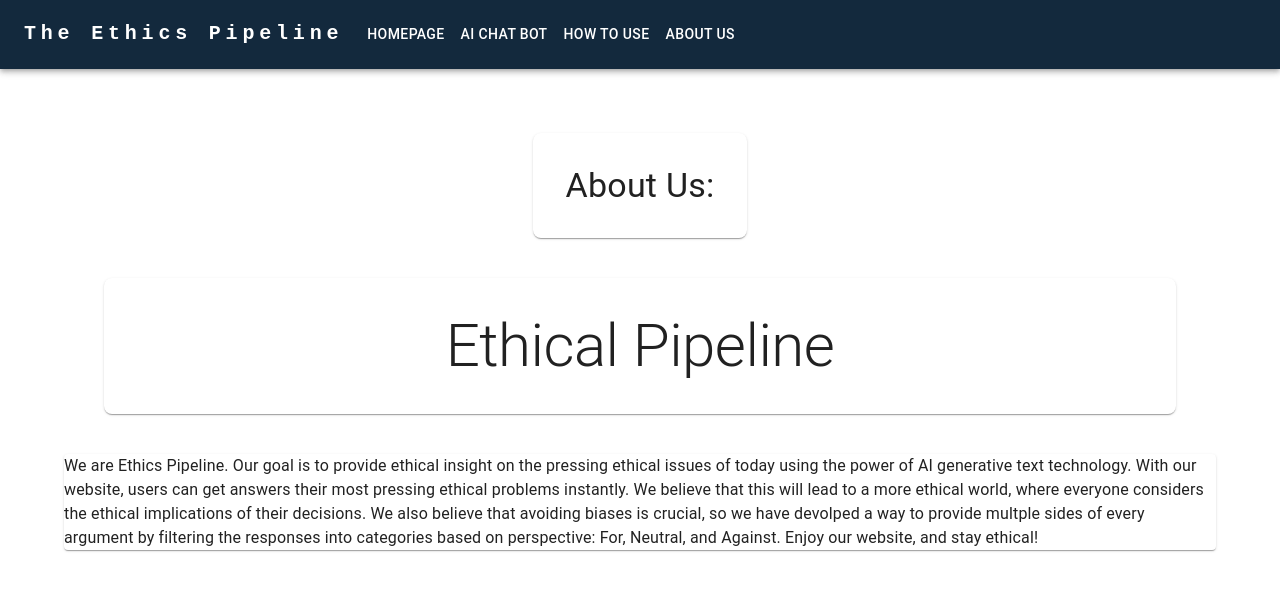
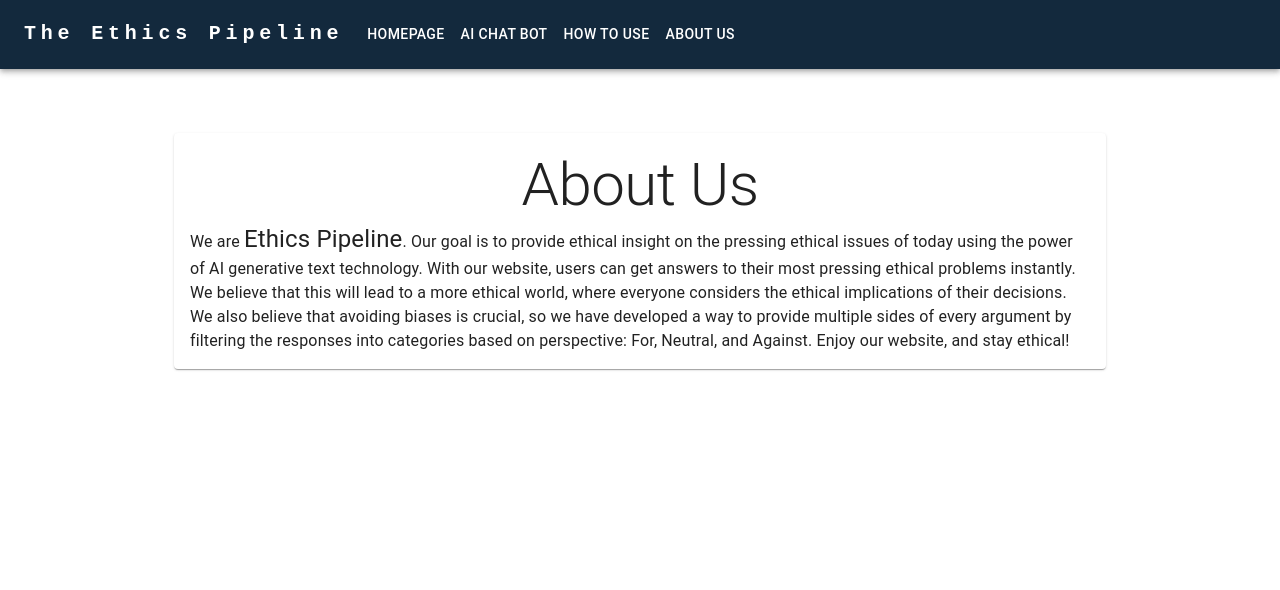
Before and after one commit to bwyma1/ai-text-app, a React (Create React App) app in the folder frontend/: page /aboutus in a window 1280 px wide. Shown: the top 590 px of the page. Built offline with nearby package versions, Linux system fonts and the light colour scheme.

Commit message:
done with the changes

```diff
--- a/frontend/src/Views/AboutUs.jsx
+++ b/frontend/src/Views/AboutUs.jsx
@@ -1,5 +1,6 @@
 import React from "react";
 import { Box, Container, Typography, Paper } from "@mui/material";
+import Card from "@mui/material/Card"; // Import the Card component
 
 export default function AboutUs() {
   return (
@@ -12,35 +13,19 @@ export default function AboutUs() {
           alignItems: "center",
         }}
       >
-        <Paper sx={{ p: 4, borderRadius: 2, backgroundColor: "#fff" }}>
-          <Typography component="h4" variant="h4" sx={{ textAlign: "center" }}>
-            About Us:
-          </Typography>
-        </Paper>
       </Box>
-      <Box
-      sx={{
-        margin: 5
-      }}>
-        <Paper sx={{ p: 4, borderRadius: 2, backgroundColor: "#fff" }}>
-          <Typography component="h2" variant="h2" sx={{ textAlign: "center" }}>
-              Ethical Pipeline
-          </Typography>
-        </Paper>
-      </Box>
-      <Box
-        sx={{
-          marginTop: 5,
-        }}>
-        <Paper>
-          <Typography component="body1" variant="body1" sx={{ textAlign: "center" }}>
-            We are Ethics Pipeline. Our goal is to provide ethical insight on the pressing ethical issues of today using the power of AI generative text technology.
-            With our website, users can get answers their most pressing ethical problems instantly. We believe that this will lead to a more ethical world, where
-            everyone considers the ethical implications of their decisions. We also believe that avoiding biases is crucial, so we have devolped a way to provide
-            multple sides of every argument by filtering the responses into categories based on perspective: For, Neutral, and Against. Enjoy our website, and stay ethical!
-          </Typography>
-        </Paper>
-      </Box>
+      {/* Card Section */}
+      <Card sx={{ marginTop: 2, padding: 2, margin: "0 auto", maxWidth: "900px" }}>
+        <div style={{ textAlign: 'center' }}>
+          <Typography variant="h2">About Us</Typography>
+        </div>
+        <Typography component="body1" variant="body1" sx={{ textAlign: "center" }}>
+          We are <span style={{ fontSize: "1.5em" }}>Ethics Pipeline</span>
+          . Our goal is to provide ethical insight on the pressing ethical issues of today using the power of AI generative text technology. With our website, users can get answers to their most pressing ethical problems instantly. We believe that this will lead to a more ethical world, where everyone considers the ethical implications of their decisions. We also believe that avoiding biases is crucial, so we have developed a way to provide multiple sides of every argument by filtering the responses into categories based on perspective: For, Neutral, and Against. Enjoy our website, and stay ethical!
+        </Typography>
+
+
+        </Card>
     </Container>
   );
 }
--- a/frontend/src/Views/HowToUse.jsx
+++ b/frontend/src/Views/HowToUse.jsx
@@ -13,11 +13,17 @@ export default function HowToUse() {
           alignItems: "center",
         }}
       >
-        <Paper sx={{ marginTop: 2, padding: 2, margin: "0 auto", maxWidth: "760px" }}>
-          <Typography component="h2" variant="h2" sx={{ textAlign: "center" }}>
-            How to Use Ethical Pipeline
+        {/* <Paper sx={{ p: 4, borderRadius: 2, backgroundColor: "#fff" }}>
+          <Typography component="h1" variant="h1" sx={{ textAlign: "center" }}>
+            How to Use page
           </Typography>
-          {/* <Typography variant="h2">How to Use the AI Chat Bot:</Typography> */}
+        </Paper> */}
+
+        {/* Card Section */}
+        <Card sx={{ marginTop: 2, padding: 2, margin: "0 auto", maxWidth: "900px" }}>
+        <div style={{ textAlign: 'center' }}>
+          <Typography variant="h2">How to Use the Ethical Pipeline:</Typography>
+        </div>
           <ol>
             <li>
               <Typography variant="body1">
@@ -35,7 +41,7 @@ export default function HowToUse() {
                 <strong>Exploring Further:</strong> You can continue exploring more ethical questions by entering them into the input box and selecting your stance using the buttons. Each time you select a button, you will receive immediate feedback and insights into the collective opinions on that particular question.
               </Typography>
             </li>
-            {/* <li>
+            <li>
               <Typography variant="body1">
                 <strong>About Us:</strong> If you want to learn more about our organization and the purpose of the Ethical Questionnaire, click on the "About Us" section in the navigation bar.
               </Typography>
@@ -44,9 +50,10 @@ export default function HowToUse() {
               <Typography variant="body1">
                 <strong>Returning Home:</strong> At any point during your session, you can click the "Home" button in the navigation bar to return to the home page and start anew.
               </Typography>
-            </li> */}
+            </li>
           </ol>
-        </Paper>
+        </Card>
+
       </Box>
     </Container>
   );
```
